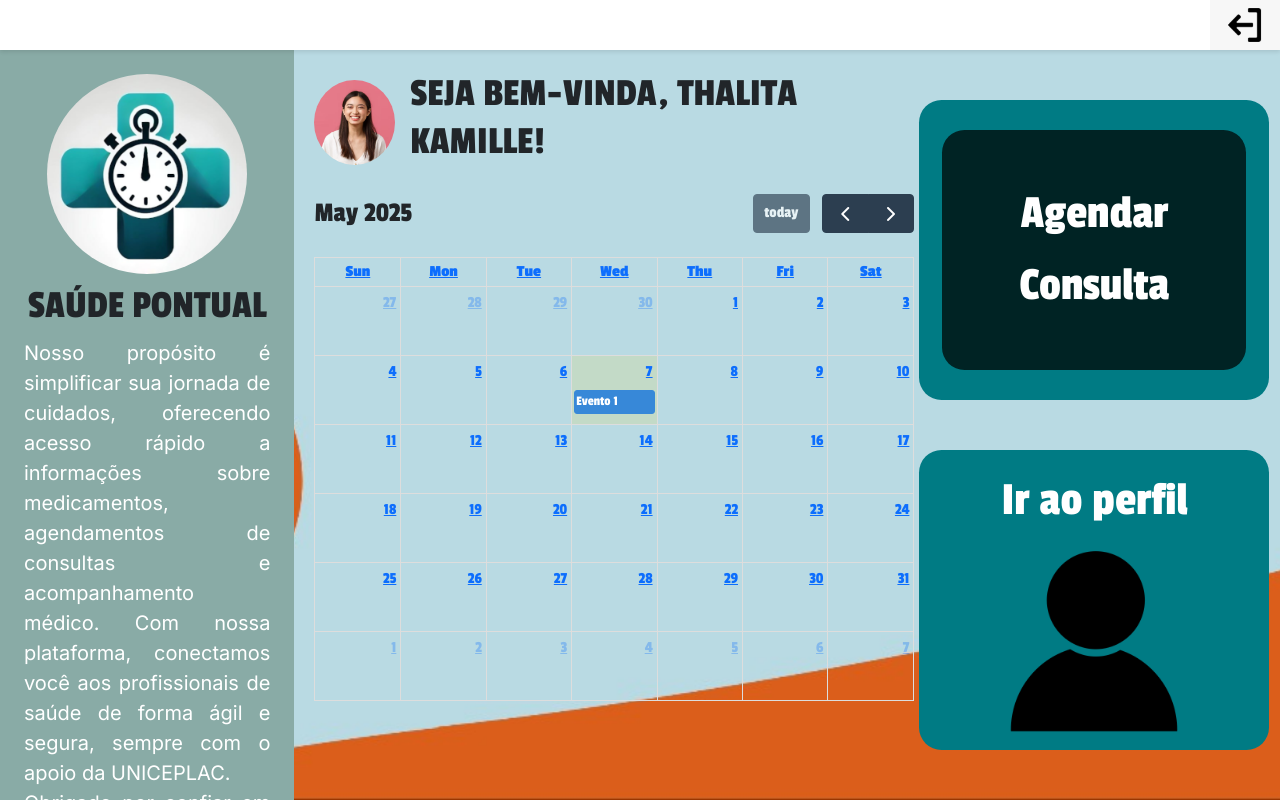
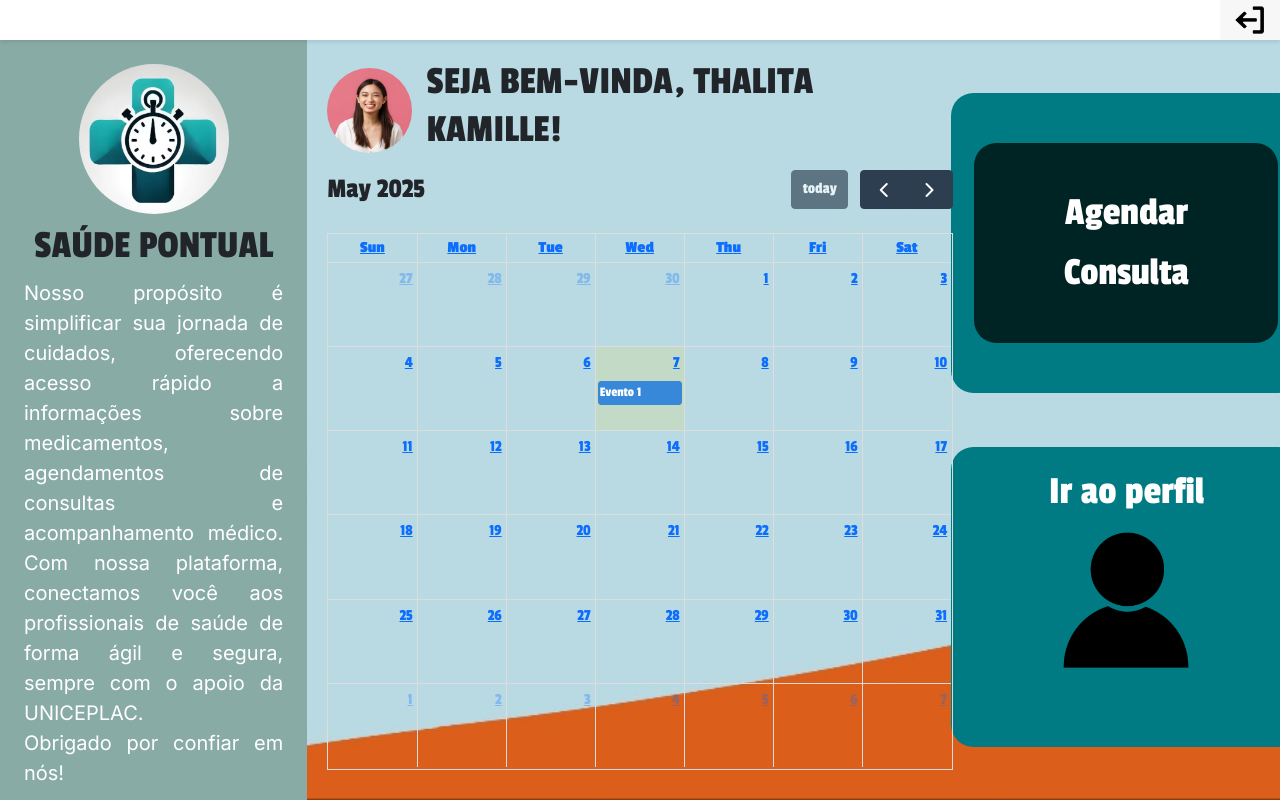
Before and after one commit to gabbzin/saude_pontual, a React (Vite) app in the folder project/frontend-react/: page / in a window 1280 px wide. Shown: the top 802 px of the page. Built offline with nearby package versions, Linux system fonts and the light colour scheme.

Commit message:
Pequenos ajustes nos estilos, para funcionar no Windows

```diff
--- a/project/frontend-react/src/components/calendar.jsx
+++ b/project/frontend-react/src/components/calendar.jsx
@@ -10,6 +10,7 @@ export default function Calendar(){
         <FullCalendar
             plugins={[dayGridPlugin]}
             initialView="dayGridMonth"
+            height="100%"
             weekends={true}
             events={[
                 { title: "Evento 1", date: today }
--- a/project/frontend-react/src/index.css
+++ b/project/frontend-react/src/index.css
@@ -1,4 +1,5 @@
 html, body {
+  overflow-x: hidden;
   margin: 0;
   padding: 0;
 }
--- a/project/frontend-react/src/pages/Home.jsx
+++ b/project/frontend-react/src/pages/Home.jsx
@@ -1,7 +1,7 @@
 import React from "react";
 import Background from "../components/Background";
 import Button from "../components/Button";
-import Calendar from "../components/calendar";
+import Calendar from "../components/Calendar";
 
 import FundoLaranja from "../assets/background_orange.jpg";
 import Logo from "../assets/logo_saude_pontual.png";
@@ -14,7 +14,7 @@ import "bootstrap/dist/css/bootstrap.min.css";
 
 export default function Home(){
 
-    const resolucaoLogoXY = 200;
+    const resolucaoLogoXY = 150;
     const resolucaoProfileXY = 85;
 
     return (
@@ -30,7 +30,7 @@ export default function Home(){
                     }}
                 >
 
-                    <img src={ButtonExit} height={50} width={70}/>
+                    <img src={ButtonExit} height={40} width={60}/>
                 </Button>
             </header>
 
@@ -61,7 +61,7 @@ export default function Home(){
                         style={{
                             backgroundColor: "#016C6C",
                             fontFamily: "Lilita One",
-                            fontSize: 32,
+                            fontSize: 24,
                             borderRadius: "35px"
                         }}
                     />
@@ -76,7 +76,7 @@ export default function Home(){
                         />
                         <h1>SEJA BEM-VINDA, THALITA KAMILLE!</h1>
                     </div>
-                    <div id="calendar" style={{maxHeight: "100vh"}}>
+                    <div id="calendar" style={{height: "100%"}}>
                         <Calendar/>
                     </div>
                 </main>
--- a/project/frontend-react/src/styles/home.css
+++ b/project/frontend-react/src/styles/home.css
@@ -1,5 +1,9 @@
 @import url('https://fonts.googleapis.com/css2?family=Inter:ital,opsz,wght@0,14..32,100..900;1,14..32,100..900&display=swap');
 @import url('https://fonts.googleapis.com/css2?family=Lilita+One&display=swap');
+
+* {
+    box-sizing: border-box;
+}
 
 #container {
     margin: 0;
@@ -12,7 +16,7 @@
 
 #caixabranca {
     width: 100%;
-    height: 50px;
+    height: 40px;
     background-color: white;
     z-index: 10;
     box-shadow: 0 2px 4px rgba(0, 0, 0, 0.1);
@@ -26,11 +30,11 @@
 }
 
 .sidebar, .main-content {
-    height: calc(100vh - 50px);
+    height: calc(100vh - 40px);
 }
 
 .sidebar {
-    width: 23%;
+    width: 24%;
     background-color: #89ABA6;
     padding: 20px;
     display: flex;
@@ -39,15 +43,17 @@
 }
 
 .description {
+    font-size: 1em;
     text-align: justify;
-    font-family: "Inter";
+    font-family: "Inter", sans-serif;
     color: #fff;
 }
 
 .main-content {
     display: flex;
     flex-direction: column;
-    width: 50%;
+    flex: 1;
+    min-width: 0;
     background-color: transparent;
     padding: 20px;
 }
@@ -56,15 +62,19 @@
     display: flex;
     align-items: center;
     gap: 15px;
+    max-height: 100px;
 }
 
 #calendar {
+    width: 100%;
+    height: 100%;
     flex: 1;
-    margin: 20px 0;
+    min-height: 0;
+    margin: 10px 0;
 }
 
 .actions {
-    width: 25%;
+    width: 24%;
     display: flex;
     flex-direction: column;
     align-items: center;
@@ -78,7 +88,7 @@
     border: none;
     cursor: pointer;
     font-weight: 400;
-    font-size: 3em;
+    font-size: 2.5em;
     border-radius: 22.5px;
 }
 
```
